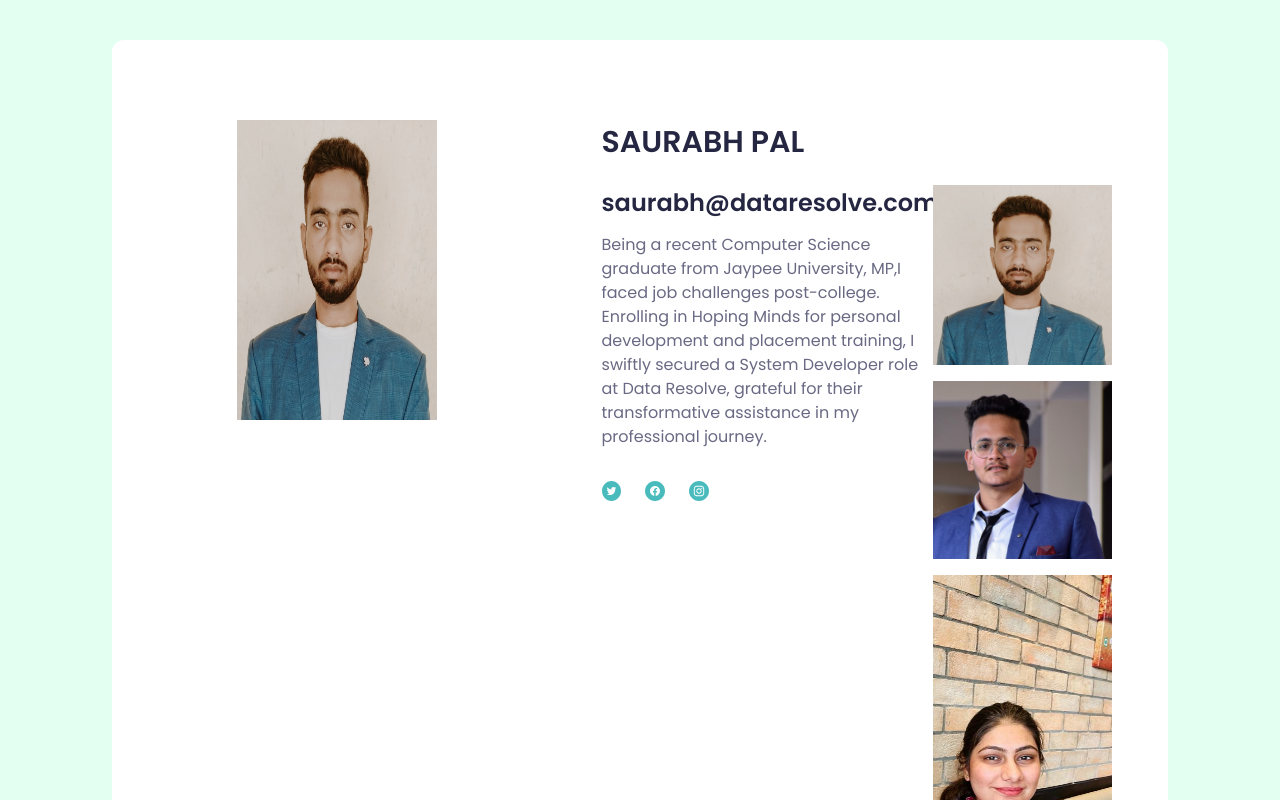
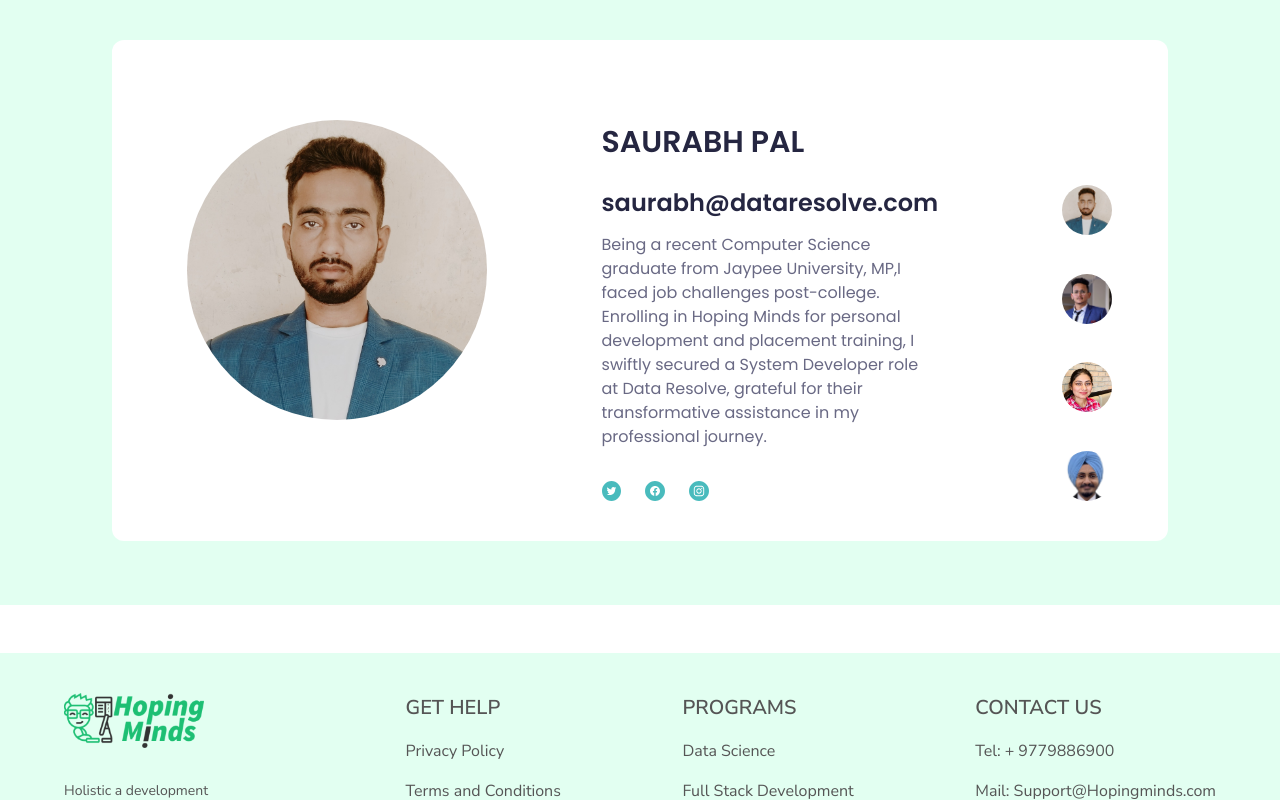
Before and after one commit to Hopingminds/Courses_frontend, a React (Create React App) app: page /course in a window 1280 px wide. Shown: the part 1560-2360 px from the top of the page. Built offline with nearby package versions, Linux system fonts and the light colour scheme; no server answers.

Commit message:
all courses

```diff
--- a/src/Components/AllCourses/AllCourses.js
+++ b/src/Components/AllCourses/AllCourses.js
@@ -376,7 +376,7 @@ return(<>
           <div className="flex w-[65%] justify-center xsm:items-center">
             <img
               src={selectedUser === User1 ? User1 : selectedUser}
-              className="h-[300px] w-[200px] "
+              className="h-[300px] w-[300px] rounded-full object-cover"
               onClick={() => toggleUserImage("")}
             />
           </div>
@@ -409,22 +409,22 @@ return(<>
               <div className="flex flex-col gap-4 justify-between xsm:gap-1">
                 <img
                   src={User1}
-                  className="w-full object-contain cursor-pointer xsm:w-[15px]"
+                  className="w-[50px] h-[50px] object-cover cursor-pointer xsm:w-[15px] rounded-full"
                   onClick={() => toggleUserImage(User1)}
                 />
                 <img
                   src={User2}
-                  className="w-full object-contain cursor-pointer xsm:w-[15px]"
+                  className="w-[50px] h-[50px] object-cover cursor-pointer xsm:w-[15px] rounded-full"
                   onClick={() => toggleUserImage(User2)}
                 />
                 <img
                   src={User3}
-                  className="w-full object-contain cursor-pointer xsm:w-[15px]"
+                  className="w-[50px] h-[50px] object-cover cursor-pointer xsm:w-[15px] rounded-full"
                   onClick={() => toggleUserImage(User3)}
                 />
                 <img
                   src={User4}
-                  className="w-full object-contain cursor-pointer xsm:w-[15px]"
+                  className="w-[50px] h-[50px] object-cover cursor-pointer xsm:w-[15px] rounded-full"
                   onClick={() => toggleUserImage(User4)}
                 />
               </div>
```
